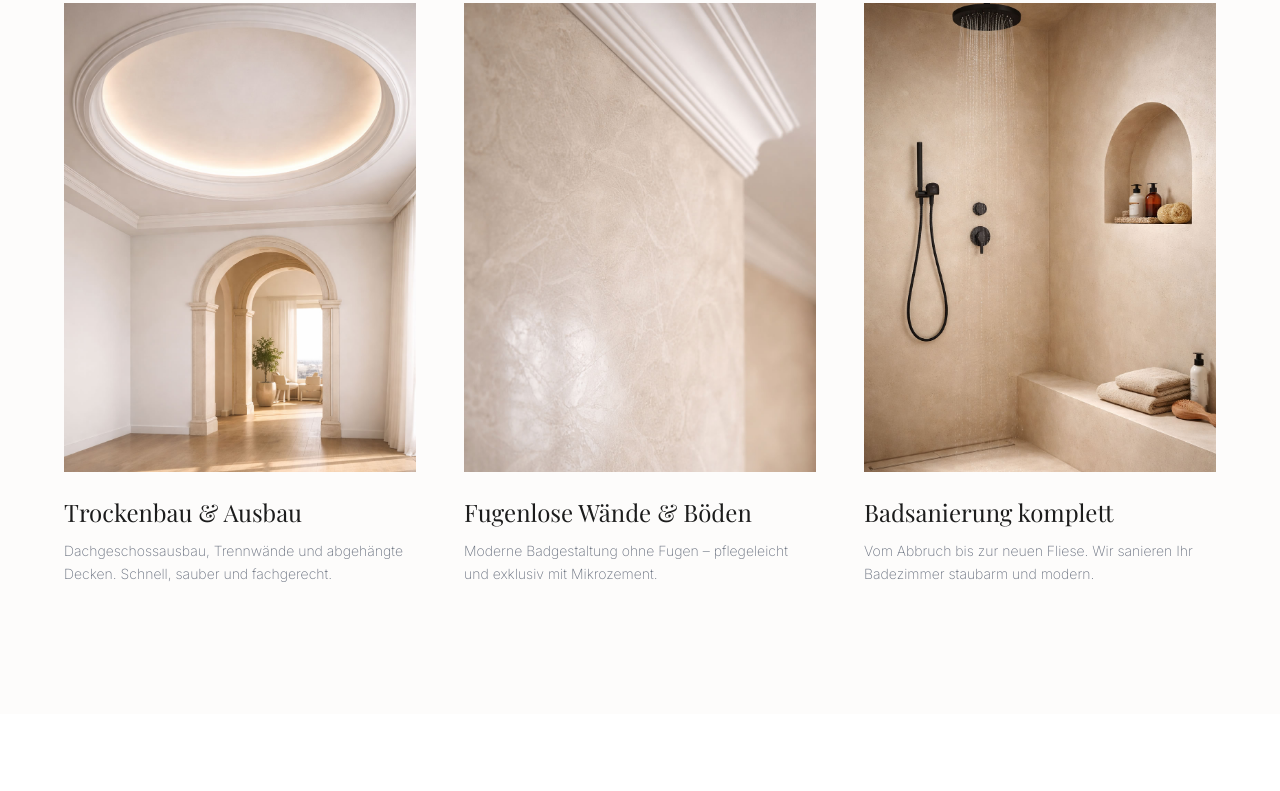
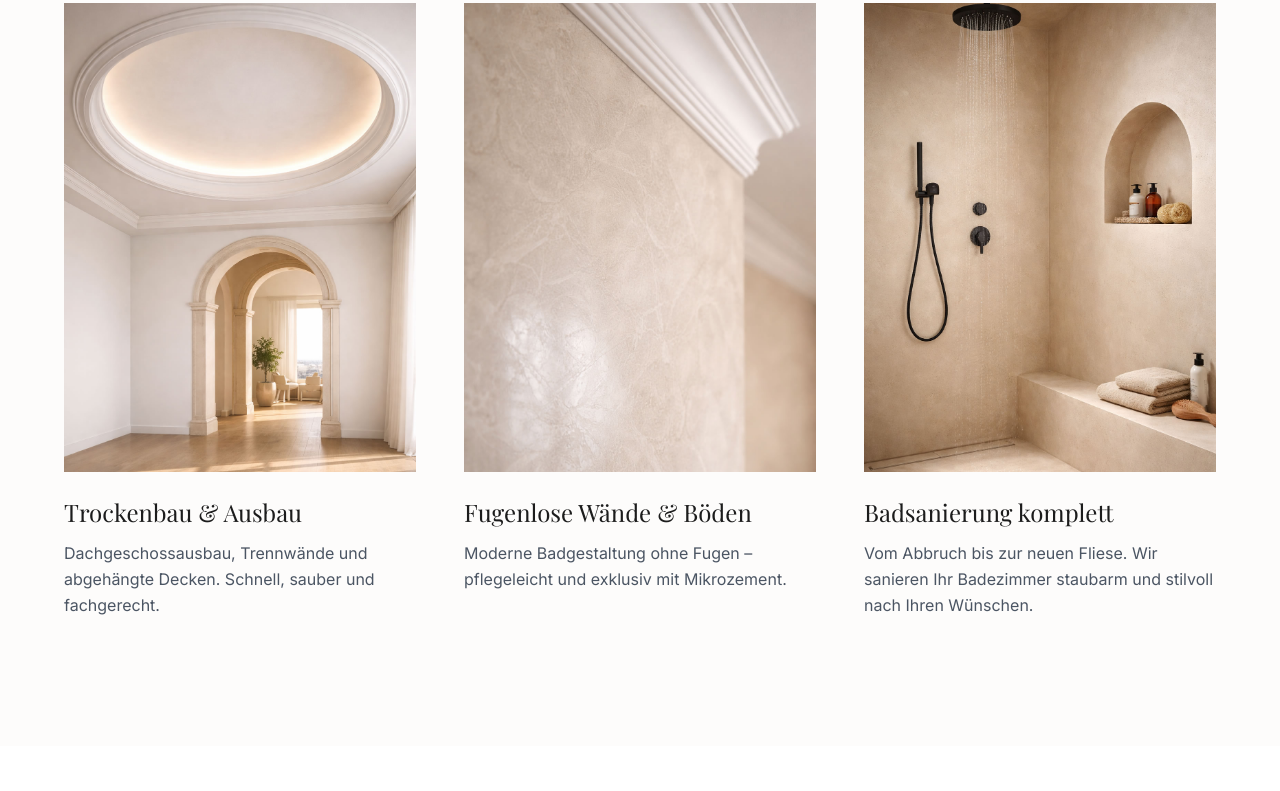
Before and after one commit to Opernreisefuehrer/Giuseppe, a plain HTML site: page index.html in a window 1280 px wide. Shown: the part 1137-1928 px from the top of the page. Drawn offline with nearby package versions, Linux system fonts and the light colour scheme; a web font is replaced by a local one.

Commit message:
Update hero section and services descriptions for clarity and improved messaging

```diff
--- a/index.html
+++ b/index.html
@@ -52,7 +52,7 @@
         <div class="relative z-10 text-center text-white px-4 max-w-4xl">
             <p class="text-xs md:text-sm uppercase tracking-[0.4em] mb-4 font-bold text-gray-200">Sanierung & Renovierung im Taunus und Rhein-Main Gebiet</p>
             <h1 class="text-5xl md:text-7xl font-serif mb-6 leading-tight">Italienische Ästhetik <br><span class="italic font-normal">trifft deutsche Präzision</span></h1>
-            <p class="text-sm md:text-lg font-light tracking-wide mb-10 max-w-3xl mx-auto leading-relaxed">Ihr Fachbetrieb für Trockenbau, Badsanierung und exklusive Malerarbeiten im Rhein-Main Gebiet.</p>
+            <p class="text-sm md:text-lg font-light tracking-wide mb-10 max-w-3xl mx-auto leading-relaxed">Ihr Fachbetrieb für Trockenbau, Badsanierung und exklusive Renovierungsarbeiten im gesamten Rhein-Main Gebiet.</p>
             <a href="#kontakt" class="bg-giella-gold text-white px-8 py-4 uppercase tracking-[0.2em] text-xs hover:bg-white hover:text-giella-dark transition-all duration-500">Kostenloses Angebot anfordern</a>
         </div>
     </section>
@@ -61,7 +61,7 @@
     <section id="leistungen" class="py-32 px-6">
         <div class="container mx-auto">
             <div class="max-w-4xl mx-auto text-center mb-20">
-                <h2 class="text-4xl md:text-5xl font-serif mb-8 text-giella-dark">Unsere Leistungen in Rhein-Main & Taunus</h2>
+                <h2 class="text-4xl md:text-5xl font-serif mb-8 text-giella-dark">Unsere Leistungen in <br> Rhein-Main & Taunus</h2>
                 <div class="h-1 w-20 bg-giella-gold mx-auto"></div>
             </div>
 
@@ -72,7 +72,7 @@
                         <img src="images/trockenbau-kuppel.jpg" alt="Exklusiver Trockenbau" class="w-full h-full object-cover group-hover:scale-105 transition-transform duration-700">
                     </div>
                     <h3 class="text-2xl font-serif mb-3 text-giella-dark">Trockenbau & Ausbau</h3>
-                    <p class="text-gray-500 text-sm font-light leading-relaxed">Dachgeschossausbau, Trennwände und abgehängte Decken. Schnell, sauber und fachgerecht.</p>
+                    <p class="text-gray-600 text-base leading-relaxed">Dachgeschossausbau, Trennwände und abgehängte Decken. Schnell, sauber und fachgerecht.</p>
                 </div>
 
                 <!-- Card 2 -->
@@ -81,7 +81,7 @@
                         <img src="images/stucco-veneziano.jpg" alt="Italienische Oberflächen" class="w-full h-full object-cover group-hover:scale-105 transition-transform duration-700">
                     </div>
                     <h3 class="text-2xl font-serif mb-3 text-giella-dark">Fugenlose Wände & Böden</h3>
-                    <p class="text-gray-500 text-sm font-light leading-relaxed">Moderne Badgestaltung ohne Fugen – pflegeleicht und exklusiv mit Mikrozement.</p>
+                    <p class="text-gray-600 text-base leading-relaxed">Moderne Badgestaltung ohne Fugen – pflegeleicht und exklusiv mit Mikrozement.</p>
                 </div>
 
                 <!-- Card 3 -->
@@ -90,7 +90,7 @@
                         <img src="images/bad-fugenlos.jpg" alt="Badsanierung" class="w-full h-full object-cover group-hover:scale-105 transition-transform duration-700">
                     </div>
                     <h3 class="text-2xl font-serif mb-3 text-giella-dark">Badsanierung komplett</h3>
-                    <p class="text-gray-500 text-sm font-light leading-relaxed">Vom Abbruch bis zur neuen Fliese. Wir sanieren Ihr Badezimmer staubarm und modern.</p>
+                    <p class="text-gray-600 text-base leading-relaxed">Vom Abbruch bis zur neuen Fliese. Wir sanieren Ihr Badezimmer staubarm und stilvoll nach Ihren Wünschen.</p>
                 </div>
             </div>
         </div>
```
